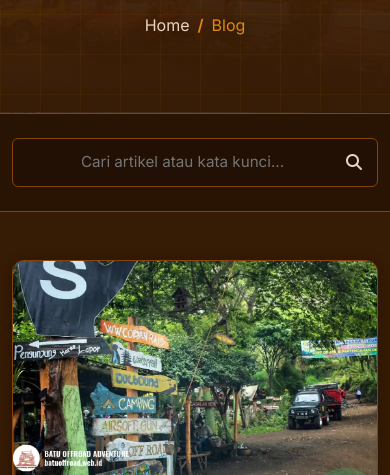
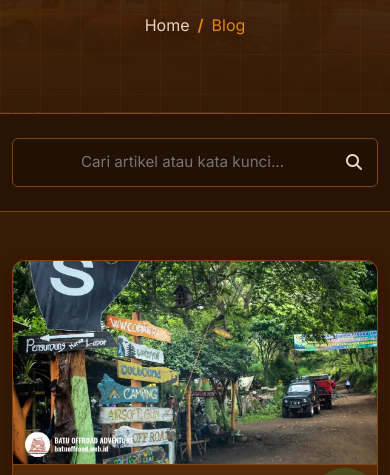
Before and after one commit to wisatabatumalang/batuoffroad, a plain HTML site: page blog.html in a window 390 px wide. Shown: the part 296-771 px from the top of the page. Drawn offline with nearby package versions, Linux system fonts and the light colour scheme; a web font is replaced by a local one.

Commit message:
Add files via upload

```diff
--- a/blog.html
+++ b/blog.html
@@ -294,8 +294,12 @@
 
         .blog-thumb {
             width: 100%;
-            height: 220px;
+            height: auto;
+            aspect-ratio: 16 / 9;
             object-fit: cover;
+            display: block;
+            border-top-left-radius: 11px;
+            border-top-right-radius: 11px;
             border-bottom: 1px solid var(--border-line);
             transition: transform 0.4s ease;
         }
@@ -701,7 +705,17 @@
         /* RESPONSIVE BLOG */
         @media (max-width: 768px) {
             .blog-thumb {
-                height: 260px;
+                width: 100%;
+                height: auto;
+                aspect-ratio: 16 / 9;
+                object-fit: cover;
+                border-top-left-radius: 11px;
+                border-top-right-radius: 11px;
+                border-bottom: 1px solid var(--border-line);
+            }
+
+            .blog-card:hover .blog-thumb {
+                transform: none;
             }
 
             .blog-title {
@@ -715,7 +729,13 @@
 
         @media (max-width: 480px) {
             .blog-thumb {
-                height: 220px;
+                width: 100%;
+                height: auto;
+                aspect-ratio: 16 / 9;
+                object-fit: cover;
+                border-top-left-radius: 11px;
+                border-top-right-radius: 11px;
+                border-bottom: 1px solid var(--border-line);
             }
         }
 
```
